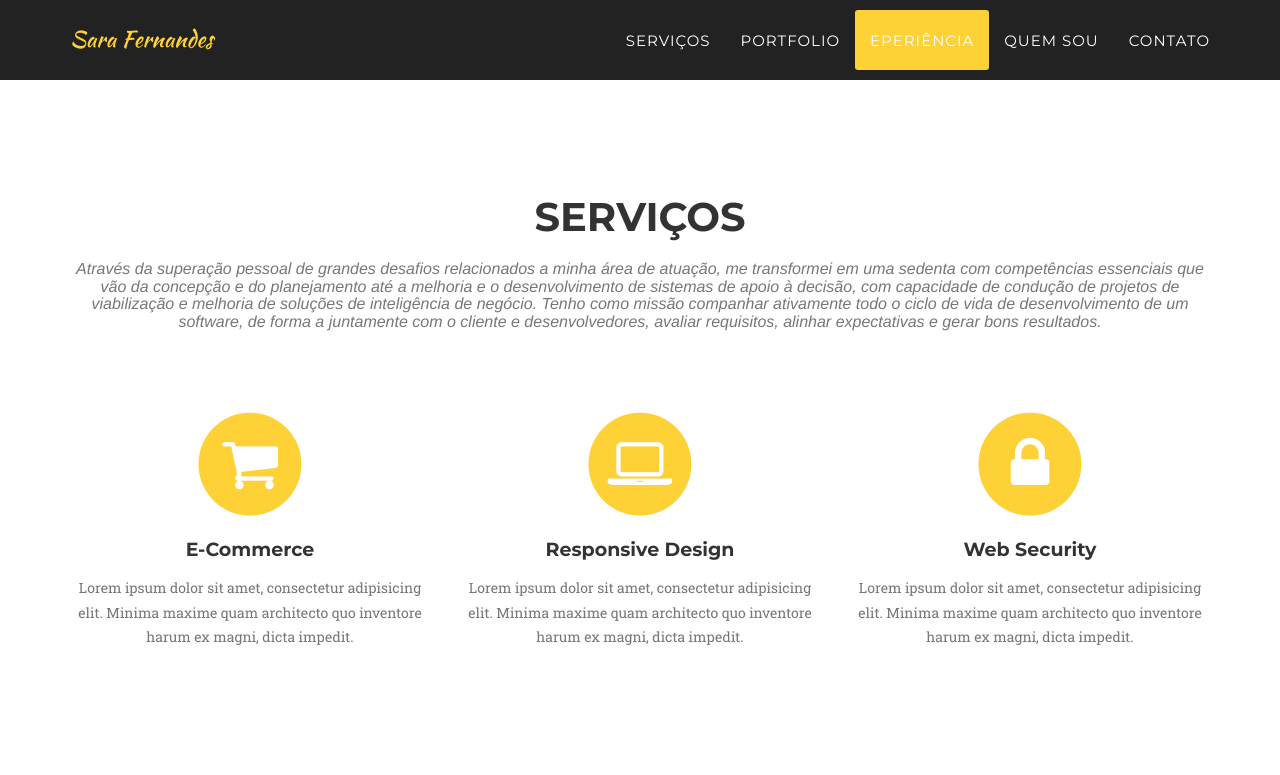
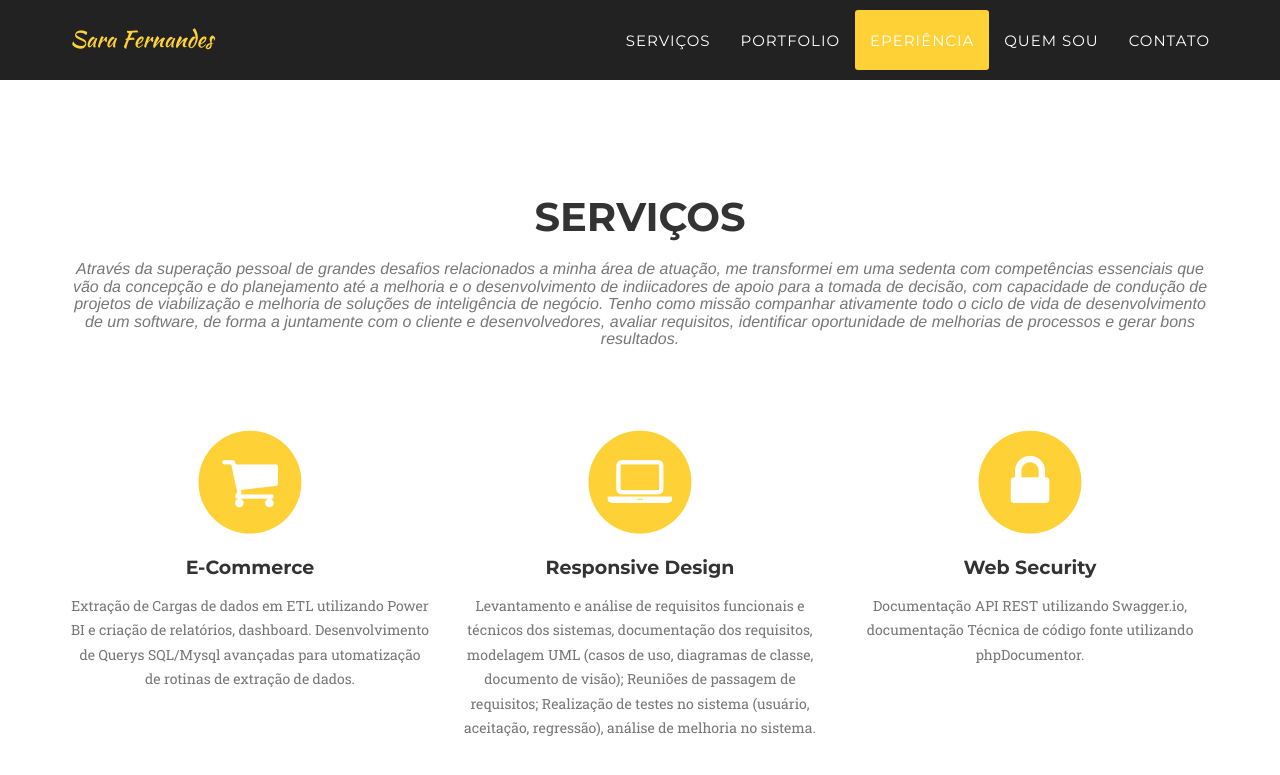
Before and after one commit to SaraFernandes/sarafernandes.github.io, a Jekyll site: the page built from index.html, in a window 1280 px wide and 900 px high, scrolled down 2621 px. Shown: the top 775 px of the window. Built offline with Jekyll 4.4.1, drawn with Linux system fonts in a browser that asks for light colours; some web fonts are replaced.

Commit message:
Update services.html

```diff
--- a/_includes/services.html
+++ b/_includes/services.html
@@ -5,7 +5,7 @@
                 <div class="col-lg-12 text-center">
                     <h2 class="section-heading">Serviços</h2>
                     <h3 class="section-subheading text-muted">
-Através da superação pessoal de grandes desafios relacionados a minha área de atuação, me transformei em uma sedenta com competências essenciais que vão da concepção e do planejamento até a melhoria e o desenvolvimento de sistemas de apoio à decisão, com capacidade de condução de projetos de viabilização e melhoria de soluções de inteligência de negócio. Tenho como missão companhar ativamente todo o ciclo de vida de desenvolvimento de um software, de forma a juntamente com o cliente e desenvolvedores, avaliar requisitos, alinhar expectativas e gerar bons resultados.</h3>
+Através da superação pessoal de grandes desafios relacionados a minha área de atuação, me transformei em uma sedenta com competências essenciais que vão da concepção e do planejamento até a melhoria e o desenvolvimento de indiicadores  de apoio para a tomada de decisão, com capacidade de condução de projetos de viabilização e melhoria de soluções de inteligência de negócio. Tenho como missão companhar ativamente todo o ciclo de vida de desenvolvimento de um software, de forma a juntamente com o cliente e desenvolvedores, avaliar requisitos, identificar oportunidade de melhorias de processos e gerar bons resultados.</h3>
                 </div>
             </div>
             <div class="row text-center">
@@ -15,7 +15,7 @@ Através da superação pessoal de grandes desafios relacionados a minha área d
                         <i class="fa fa-shopping-cart fa-stack-1x fa-inverse"></i>
                     </span>
                     <h4 class="service-heading">E-Commerce</h4>
-                    <p class="text-muted">Lorem ipsum dolor sit amet, consectetur adipisicing elit. Minima maxime quam architecto quo inventore harum ex magni, dicta impedit.</p>
+                    <p class="text-muted">Extração de Cargas de dados em ETL utilizando Power BI e criação de relatórios, dashboard. Desenvolvimento de Querys SQL/Mysql avançadas para utomatização de rotinas de extração de dados.</p>
                 </div>
                 <div class="col-md-4">
                     <span class="fa-stack fa-4x">
@@ -23,7 +23,7 @@ Através da superação pessoal de grandes desafios relacionados a minha área d
                         <i class="fa fa-laptop fa-stack-1x fa-inverse"></i>
                     </span>
                     <h4 class="service-heading">Responsive Design</h4>
-                    <p class="text-muted">Lorem ipsum dolor sit amet, consectetur adipisicing elit. Minima maxime quam architecto quo inventore harum ex magni, dicta impedit.</p>
+                    <p class="text-muted">Levantamento e análise de requisitos funcionais e técnicos  dos sistemas, documentação dos requisitos, modelagem UML (casos de uso, diagramas de classe, documento de visão); Reuniões de passagem de requisitos; Realização de testes no sistema (usuário, aceitação, regressão),  análise de melhoria no sistema.</p>
                 </div>
                 <div class="col-md-4">
                     <span class="fa-stack fa-4x">
@@ -31,7 +31,7 @@ Através da superação pessoal de grandes desafios relacionados a minha área d
                         <i class="fa fa-lock fa-stack-1x fa-inverse"></i>
                     </span>
                     <h4 class="service-heading">Web Security</h4>
-                    <p class="text-muted">Lorem ipsum dolor sit amet, consectetur adipisicing elit. Minima maxime quam architecto quo inventore harum ex magni, dicta impedit.</p>
+                    <p class="text-muted">Documentação  API REST utilizando Swagger.io, documentação Técnica de código fonte utilizando phpDocumentor.</p>
                 </div>
             </div>
         </div>
```
